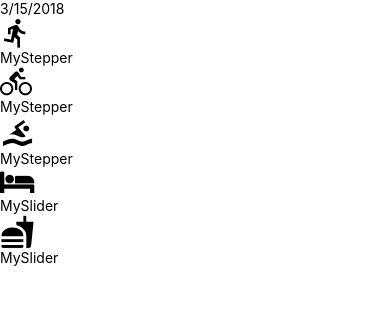
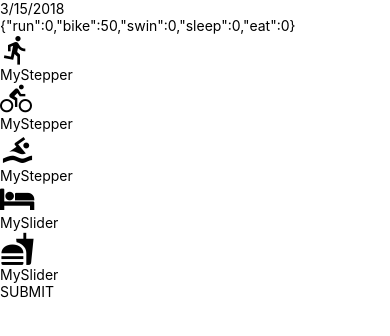
Before and after one commit to lCavazzani/FitnessApp, a React Native app: screen / in a window 390 px wide. Shown: the top 336 px of the page. Built offline with nearby package versions, Linux system fonts and the light colour scheme.

Commit message:
Submit button

```diff
--- a/components/AddEntry.js
+++ b/components/AddEntry.js
@@ -1,16 +1,25 @@
 import React, {Component} from 'react';
-import {View} from 'react-native'
-import {getMetricMetaInfo} from '../utils/helpers'
+import {View, TouchableOpacity, Text} from 'react-native'
+import {getMetricMetaInfo, timeToString} from '../utils/helpers'
 import MySlider from './MySlider'
 import MyStepper from './MyStepper'
 import DateHeader from './date'
+
+function SubmitBtn ({onPress}){
+    return (
+        <TouchableOpacity
+        onPress={onPress}>
+        <Text>SUBMIT</Text>
+        </TouchableOpacity>
+    )
+}
 
 
 export default class AddEntry extends Component {
 
     state = {
         run:0,
-        bike:0,
+        bike:50,
         swin:0,
         sleep:0,
         eat:0,
@@ -43,7 +52,18 @@
             [metric]: value,
         }))
     }
+    submit = () =>{
+        const key = timeToString();
+        const entry = this.state;
 
+        this.setState(() => ({
+            run:0,
+            bike:0,
+            swin:0,
+            sleep:0,
+            eat:0,
+        }))
+    }
 
     render(){
 
@@ -52,6 +72,7 @@
             <View>
                 <DateHeader
                     date = {(new Date()).toLocaleDateString()} />
+                    <Text>{JSON.stringify(this.state)}</Text>
                 {Object.keys(metaInfo).map((key)=>{
                     const {getIcon, type, ...rest} = metaInfo[key];
                     const value = this.state[key];
@@ -72,6 +93,7 @@
                         </View>
                     )
                 })}
+                <SubmitBtn onPress = {this.submit} />
             </View>
         )
     }
```
